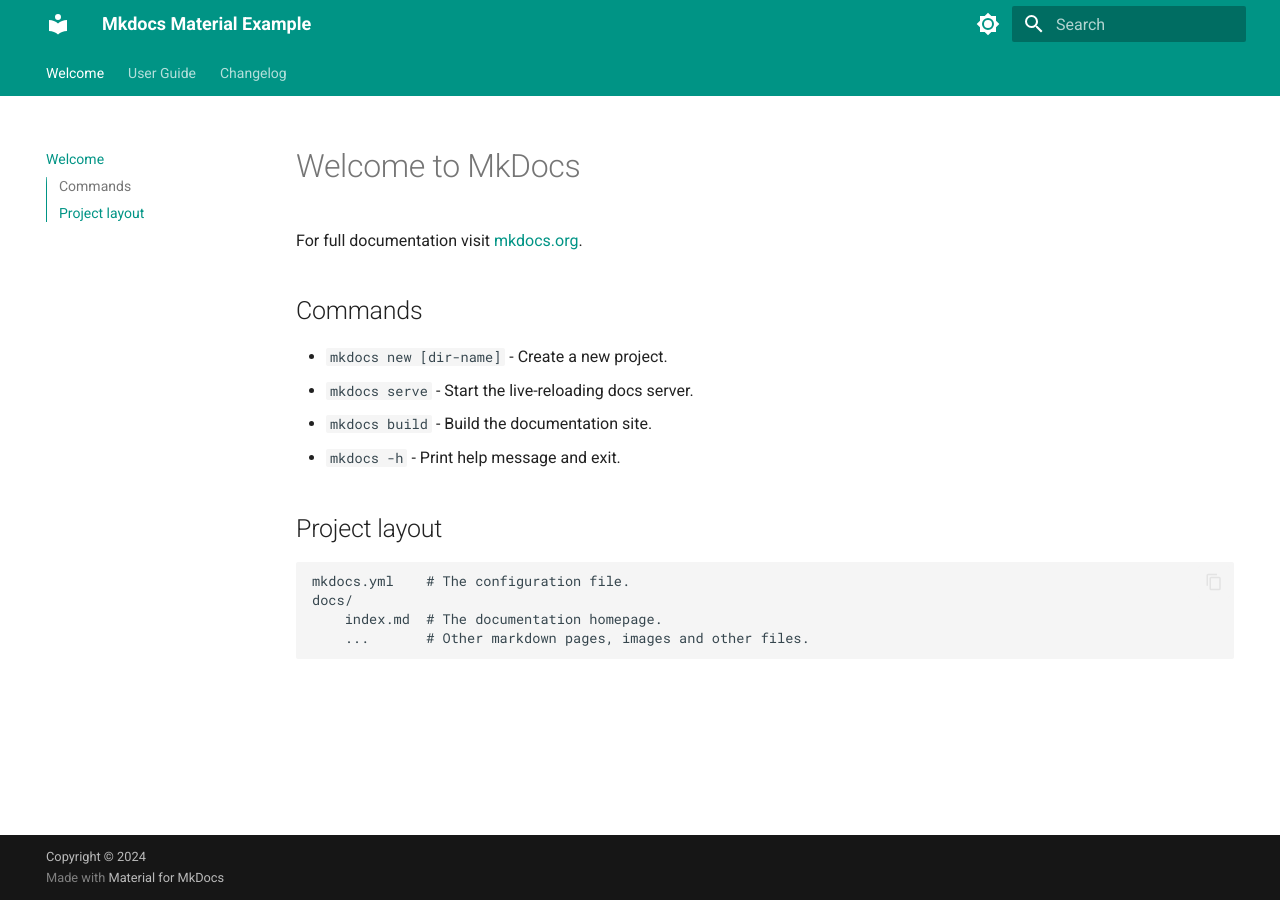
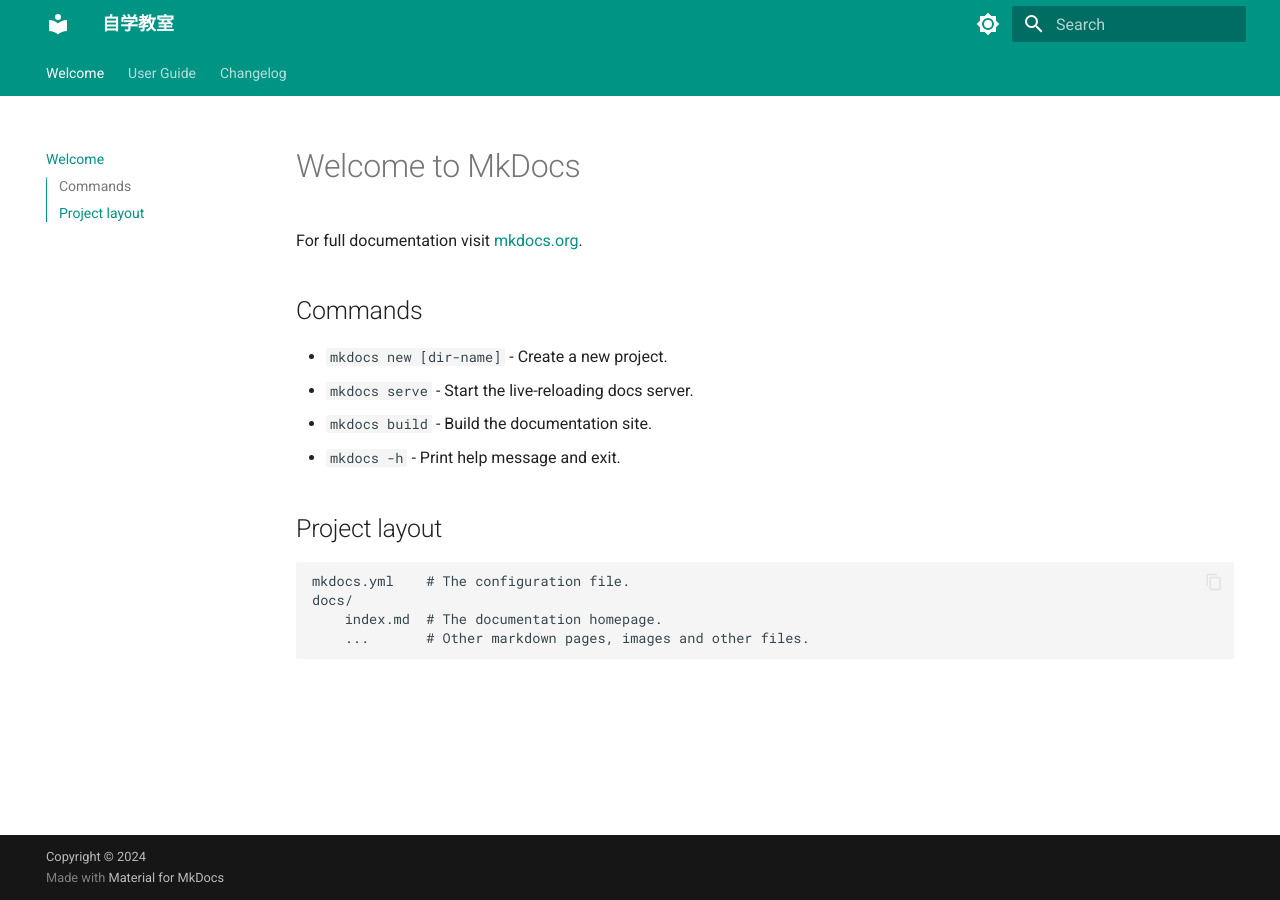
Before and after one commit to sorokin990/sorokin990.github.io, an MkDocs documentation site: the page built from docs/index.md, in a window 1280 px wide. Built offline with MkDocs 1.6.1 and Material for MkDocs 9.7.7, drawn with Linux system fonts in a browser that asks for light colours.

Commit message:
Update mkdocs.yml

```diff
--- a/mkdocs.yml
+++ b/mkdocs.yml
@@ -1,5 +1,5 @@
-site_name: Mkdocs Material Example
-site_description: An Experimental Package Management Solution for Python
+site_name: 自学教室
+site_description: 中小学自学教室
 # repo_name: vra/mkdocs-material-example
 # repo_url: https://github.com/vra/mkdocs-material-example
 copyright: Copyright &copy; 2024
```
